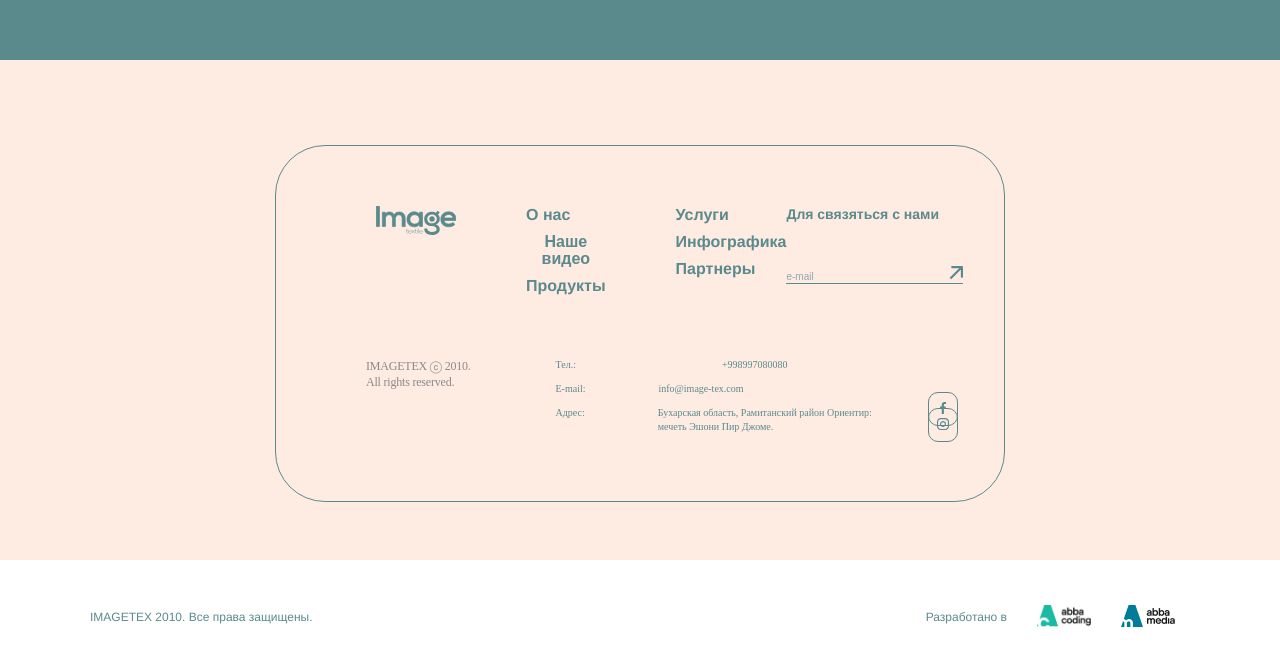
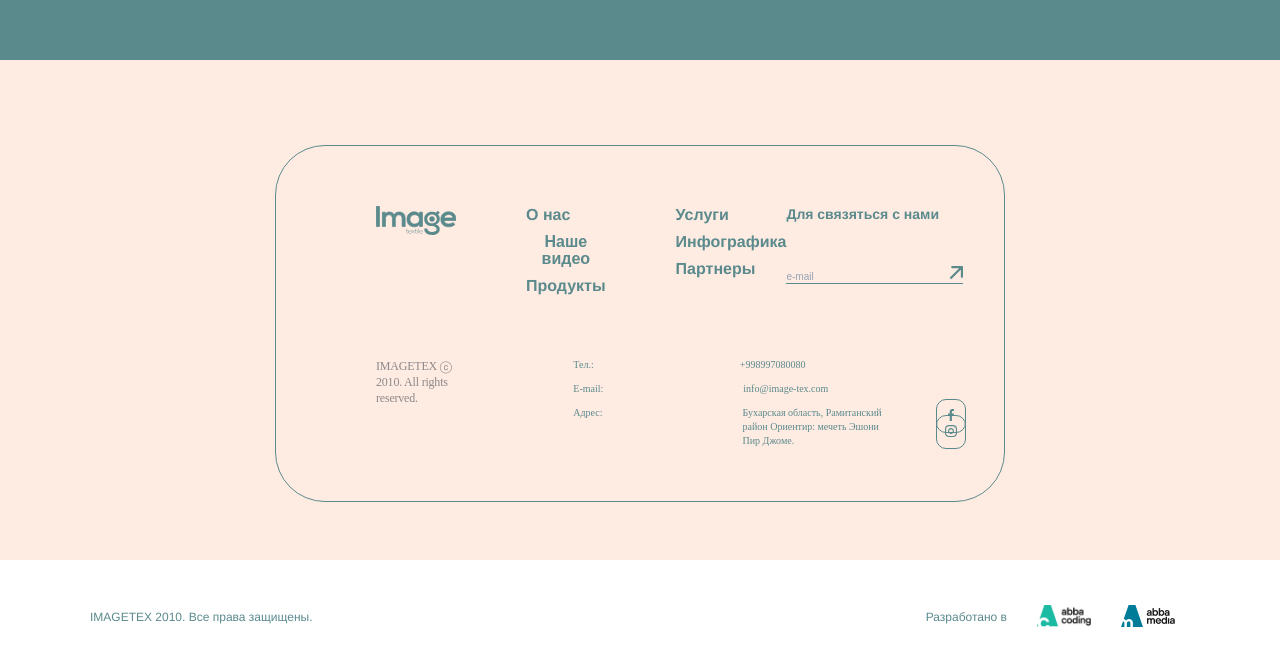
Before and after one commit to us-asad/image-project, a React (Create React App) app: page / in a window 1280 px wide. Shown: the part 3270-3935 px from the top of the page. Built offline with nearby package versions, Linux system fonts and the light colour scheme; no server answers.

Commit message:
added required changes #38

```diff
--- a/src/Components/Footer/Footer.css
+++ b/src/Components/Footer/Footer.css
@@ -101,7 +101,7 @@
 
 .footer__bottom-reserv {
   /* display: block; */
-  margin-left: 30px;
+  margin-left: 40px;
   max-width: 100%;
   width: 147px;
   height: 32px;
@@ -125,13 +125,13 @@
   font-size: 10px;
   line-height: 14px;
   color: #5b8a8d;
-  margin-left: 73px;
+  margin-left: 95px;
   margin-bottom: 10px;
   text-decoration: none;
 }
 
 .communication__link-text {
-  margin-left: 73px;
+  margin-left: 140px;
 }
 
 .footer__social {
```
